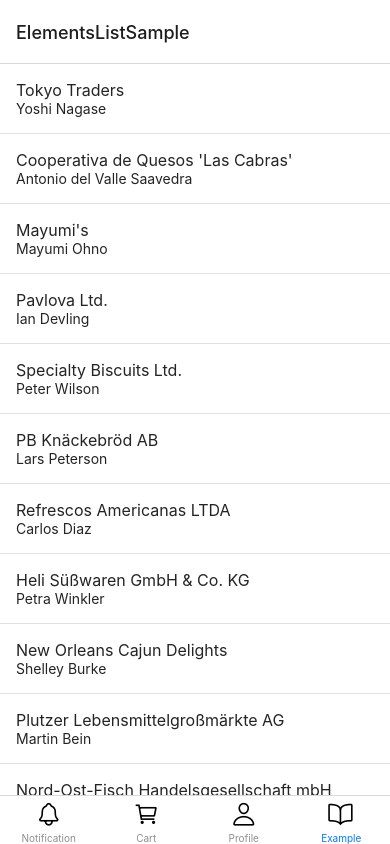
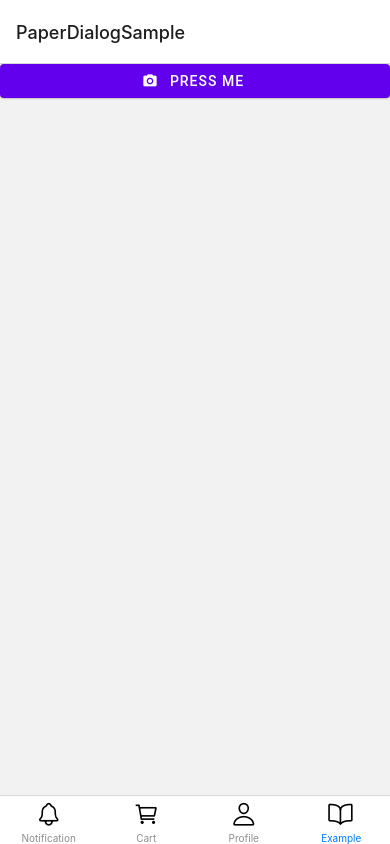
Before and after one commit to yakintech/linktera-react-native-tutorial-2, a React Native app: screen /Example in a window 390 px wide. Built offline with nearby package versions, Linux system fonts and the light colour scheme.

Commit message:
react native paper

```diff
--- /dev/null
+++ b/src/ECommerceSample/navigation/Screens/examples/PaperDialogSampleScreen.js
@@ -0,0 +1,19 @@
+import { View, Text } from 'react-native'
+import React, { useState } from 'react'
+import { Dialog, Portal, Button } from 'react-native-paper'
+
+const PaperDialogSampleScreen = () => {
+
+  const [visible, setvisible] = useState(false)
+
+
+  return (
+    <>
+<Button icon="camera" mode="contained" onPress={() => console.log('Pressed')}>
+    Press me
+  </Button>
+    </>
+  )
+}
+
+export default PaperDialogSampleScreen
--- a/src/ECommerceSample/navigation/Stack/ExampleStack.js
+++ b/src/ECommerceSample/navigation/Stack/ExampleStack.js
@@ -6,6 +6,7 @@ import ArrayStateSampleScreen from '../Screens/examples/ArrayStateSampleScreen';
 import InputStateSampleScreen from '../Screens/examples/InputStateSampleScreen';
 import ElementsListSampleScreen from '../Screens/examples/ElementsListSampleScreen';
 import CardSampleScreen from '../Screens/examples/CardSampleScreen';
+import PaperDialogSampleScreen from '../Screens/examples/PaperDialogSampleScreen';
 
 const Stack = createNativeStackNavigator();
 
@@ -13,6 +14,12 @@ const ExampleStack = () => {
 
     return (
         <Stack.Navigator>
+
+            <Stack.Screen
+                name="PaperDialogSample"
+                component={PaperDialogSampleScreen}
+            />
+
 
             <Stack.Screen
                 name="ElementsListSample"
```
